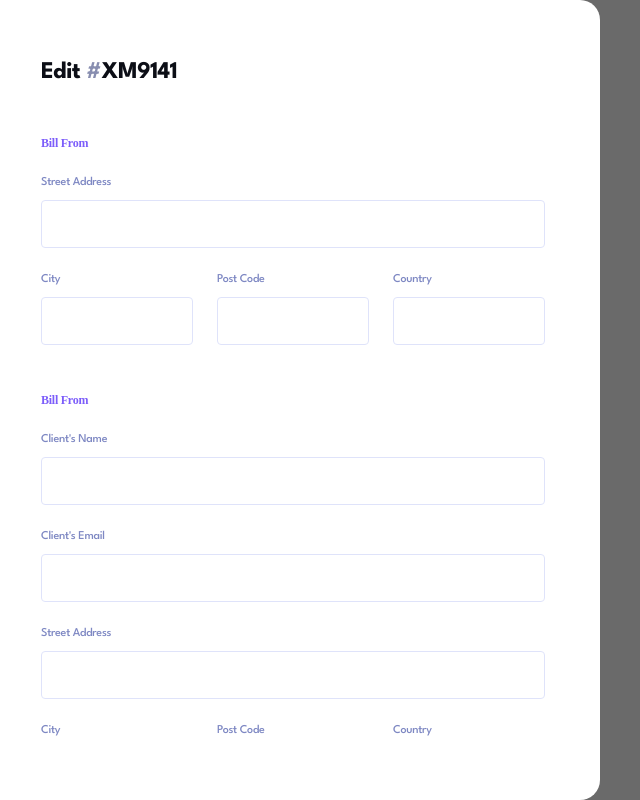
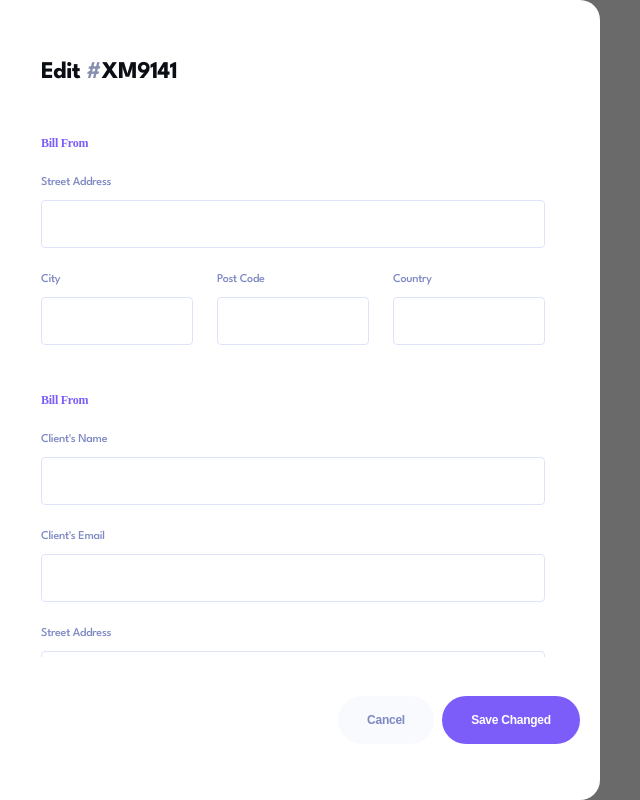
Before and after one commit to bliss-armah/invoice-app, a React (Vite) app: page / in a window 1280 px wide. Shown: the whole page, without its empty margins (40-680 px from the left). Built offline with nearby package versions, Linux system fonts and the light colour scheme.

Commit message:
activeness on elements done

```diff
--- a/src/components/cartItem/cart.css
+++ b/src/components/cartItem/cart.css
@@ -27,6 +27,9 @@ h5{
     gap: 16px;
     margin-bottom: 2px;
 }
+input:invalid{
+    border-color: #EC5757;
+}
 
 .item-text{
     display: flex;
@@ -49,4 +52,16 @@ text-align: center;
 text-transform: capitalize;
 letter-spacing: -0.25px;
 color: var(--color-light-purple-gray);
+cursor: pointer;
 }
+
+.item-btn:hover{
+    background: var(--color-light);
+}
+svg{
+    cursor: pointer;
+}
+
+svg:hover path{
+    fill:  #EC5757;
+}
--- a/src/components/cartItem/index.jsx
+++ b/src/components/cartItem/index.jsx
@@ -21,7 +21,7 @@ const index = () => {
                 <input type="text" />
                 <div className="item-text">
                     <h4>156.00</h4>
-                    <img src={bin} alt="" />
+                    <svg width="13" height="16" xmlns="http://www.w3.org/2000/svg"><path d="M11.583 3.556v10.666c0 .982-.795 1.778-1.777 1.778H2.694a1.777 1.777 0 01-1.777-1.778V3.556h10.666zM8.473 0l.888.889h3.111v1.778H.028V.889h3.11L4.029 0h4.444z" fill="#888EB0" fill-rule="nonzero"/></svg>
                 </div>
             </div>
             <div className="item-inputs">
@@ -30,7 +30,7 @@ const index = () => {
                 <input type="text" />
                 <div className="item-text">
                     <h4>400.00</h4>
-                    <img src={bin} alt="" />
+                    <svg width="13" height="16" xmlns="http://www.w3.org/2000/svg"><path d="M11.583 3.556v10.666c0 .982-.795 1.778-1.777 1.778H2.694a1.777 1.777 0 01-1.777-1.778V3.556h10.666zM8.473 0l.888.889h3.111v1.778H.028V.889h3.11L4.029 0h4.444z" fill="#888EB0" fill-rule="nonzero"/></svg>
                 </div>
             </div>
             <button className='item-btn'>+ add new item</button>
--- a/src/components/editInvoiceForm/Edit.css
+++ b/src/components/editInvoiceForm/Edit.css
@@ -36,7 +36,7 @@ color: #0C0E16;
 .form-container{
     margin-left: 159px;
     padding-right: 35px;
-    height: 98%;
+    height: 100%;
     overflow-y: scroll;
 
 }
@@ -85,6 +85,9 @@ color: #0C0E16;
 text-transform: uppercase;
 padding: 15px;
 }
+input:invalid{
+    border-color: #EC5757;
+}
 input:focus {
 	outline: none;
   	border: 1px solid var(--color-light-purple);
@@ -123,4 +126,61 @@ letter-spacing: -0.25px;
 color: #0C0E16;
 text-transform: uppercase;
 padding: 15px;
+cursor: pointer;
 }
+select:hover option{
+   border-color: var(--color-light-purple);
+   color: var(--color-light-purple);
+}
+
+.edit-invoice-button{
+    display: flex;
+    justify-content: flex-end;
+    margin-top: 39px;
+}
+.edit-button-container{
+    width: 242px;
+    height: 48px;
+    display: flex;
+    justify-content: space-between;
+
+}
+.cancel-btn{
+    background: #F9FAFE;
+border-radius: 24px;
+width: 96px;
+height: 100%;
+font-weight: 700;
+font-size: 12px;
+line-height: 15px;
+text-align: center;
+letter-spacing: -0.25px;
+border: none;
+color: var(--color-light-purple-gray);
+text-transform: capitalize;
+cursor: pointer;
+}
+.cancel-btn:hover{
+    background: #0C0E16;
+     color: #888EB0;
+}
+
+.save-btn{
+text-transform: capitalize;
+font-style: normal;
+font-weight: 700;
+font-size: 12px;
+line-height: 15px;
+letter-spacing: -0.25px;
+    border-radius: 24px;
+    width: 138px;
+height: 100%;
+background: var(--color-purple);
+color: #FFFFFF;
+border: none;
+cursor: pointer;
+}
+
+.save-btn:hover{
+    background: var(--color-light-purple);
+}
--- a/src/components/editInvoiceForm/Edit.jsx
+++ b/src/components/editInvoiceForm/Edit.jsx
@@ -66,7 +66,7 @@ const Edit = () => {
   <option value="net 1 day">net 1 day</option>
   <option value="net 7 day">net 7 days</option>
   <option value="net 14 day">net 14 days</option>
-  <option value="net 30 day">net 30 days</option>
+  <option selected value="net 30 day">net 30 days</option>
 </select>
             </div>
             </div>
@@ -79,6 +79,12 @@ const Edit = () => {
         <Cartitem/>
 
         </form>
+        <div className="edit-invoice-button">
+            <div className="edit-button-container">
+                <button className='cancel-btn'>cancel</button>
+                <button className='save-btn'>save changed</button>
+            </div>
+        </div>
         </div>
         </section>
     </main>
```
